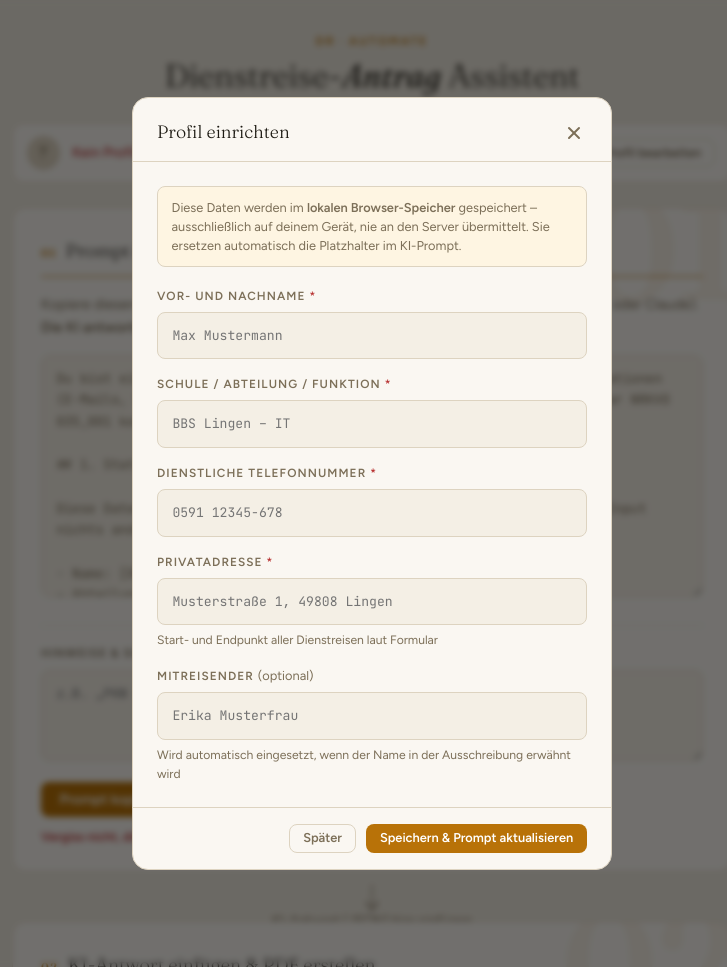
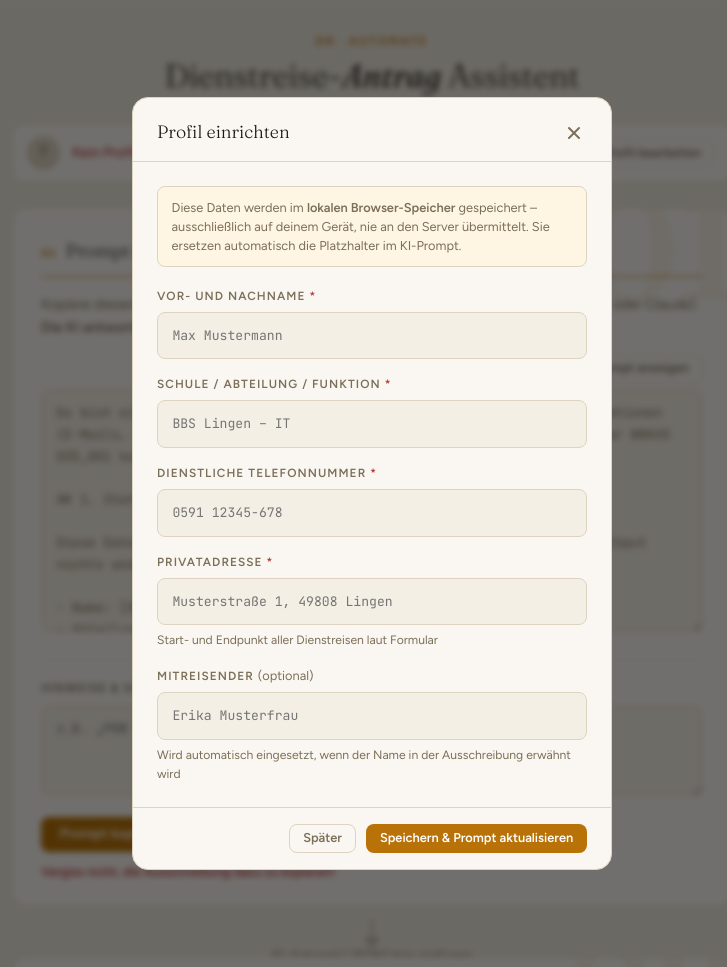
Before and after one commit to mzilinski/dr-automate, a Flask app: page / in a window 1280 px wide. Shown: the whole page, without its empty margins (268-995 px from the left). Run offline with Flask 3, Linux system fonts and the light colour scheme.

Commit message:
feat: add toggle button to show full technical prompt
Small ghost button above the prompt textarea switches between the
condensed profile-only view and the complete prompt. Also expands
the textarea rows when in full view.

Co-Authored-By: Claude Sonnet 4.6 <noreply@anthropic.com>

```diff
--- a/templates/index.html
+++ b/templates/index.html
@@ -631,6 +631,11 @@
           Kopiere diesen Prompt zusammen mit der Ausschreibung in ein KI-Modell (z.&nbsp;B. ChatGPT oder Claude).<br>
           <strong>Die KI antwortet dann automatisch mit einem JSON</strong> – das kommt in Schritt&nbsp;02.
         </p>
+        <div style="display:flex; justify-content:flex-end; margin-bottom:.4rem;">
+          <button type="button" class="btn btn-ghost btn-sm" id="togglePromptBtn" onclick="toggleFullPrompt()">
+            Vollständigen Prompt anzeigen
+          </button>
+        </div>
         <textarea id="promptText" rows="10" readonly>{{ prompt_content }}</textarea>
 
         <div style="margin-top:1.25rem; border-top: 1.5px dashed var(--border); padding-top:1.1rem;">
@@ -708,6 +713,17 @@
     const PROFILE_KEY    = 'dr_profile';
     const promptTemplate = document.getElementById('promptText').value;
     let   fullPromptForCopy = promptTemplate;
+
+    let showingFullPrompt = false;
+
+    function toggleFullPrompt() {
+      const area = document.getElementById('promptText');
+      const btn  = document.getElementById('togglePromptBtn');
+      showingFullPrompt = !showingFullPrompt;
+      area.value = showingFullPrompt ? fullPromptForCopy : makeDisplayPrompt(fullPromptForCopy);
+      area.rows  = showingFullPrompt ? 28 : 10;
+      btn.textContent = showingFullPrompt ? 'Kurzansicht' : 'Vollständigen Prompt anzeigen';
+    }
 
     function makeDisplayPrompt(full) {
       const dataLines = full.split('\n')
```
